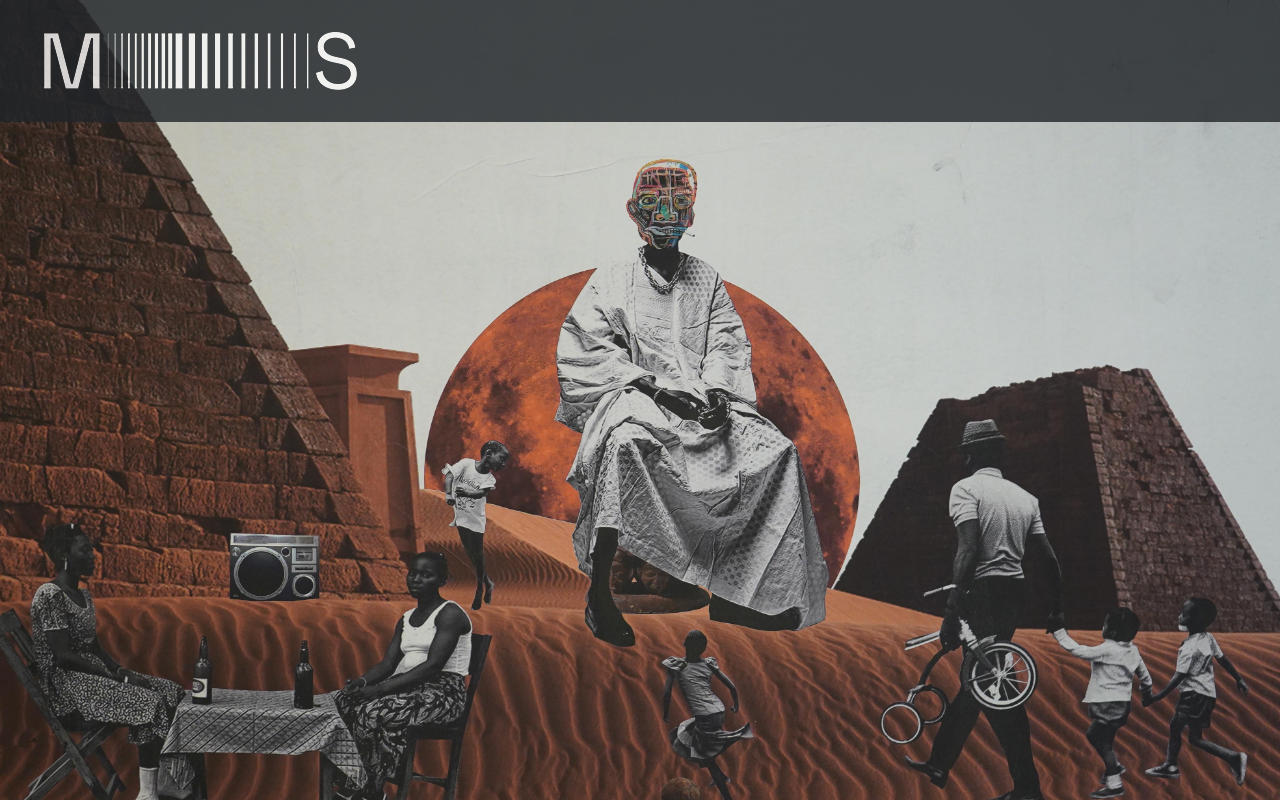
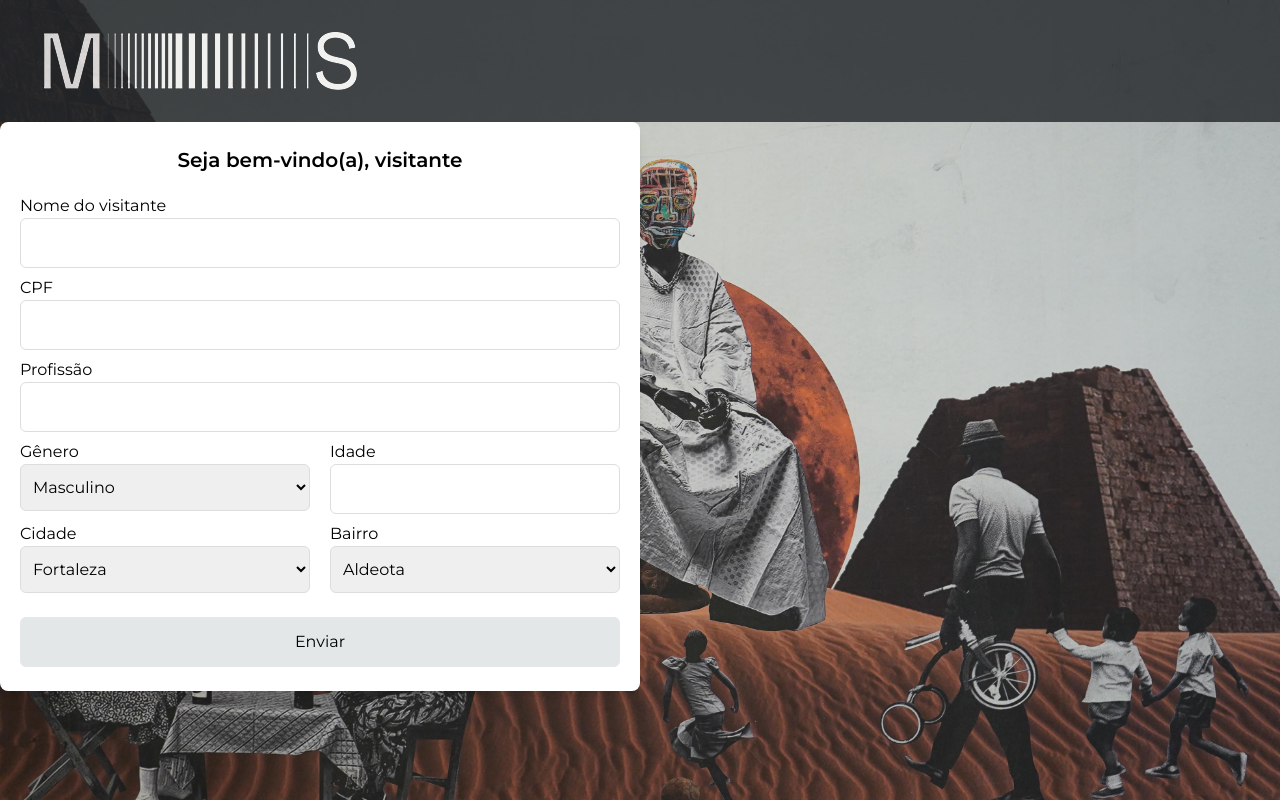
Before and after one commit to ajuteixeira/museu-registro-visitantes, a React (Vite) app: page / in a window 1280 px wide. Built offline with nearby package versions, Linux system fonts and the light colour scheme.

Commit message:
criação do FormularioVisitante

```diff
--- /dev/null
+++ b/src/components/FormularioVisitante.jsx
@@ -0,0 +1,90 @@
+export default function FormularioVisitante() {
+  return (
+    <>
+      <form
+        action=""
+        className="w-full lg:w-1/2 px-5 py-6 flex flex-col items-start justify-center gap-2 rounded-lg shadow-lg bg-white"
+      >
+        <h2 className="w-full mb-3 text-center text-xl font-semibold">
+          Seja bem-vindo(a), visitante
+        </h2>
+        <div className="w-full flex flex-col">
+          <label htmlFor="nome">Nome do visitante</label>
+          <input
+            className="px-2 py-3 rounded-md border border-[#ddd]"
+            type="text"
+            name="nome"
+            id="nome"
+          />
+        </div>
+        <div className="w-full flex flex-col">
+          <label htmlFor="cpf">CPF</label>
+          <input
+            className="px-2 py-3 rounded-md border border-[#ddd]"
+            type="number"
+            name="cpf"
+            id="cpf"
+          />
+        </div>
+        <div className="w-full flex flex-col">
+          <label htmlFor="profissao">Profissão</label>
+          <input
+            className="px-2 py-3 rounded-md border border-[#ddd]"
+            type="text"
+            name="profissao"
+            id="profissao"
+          />
+        </div>
+        <div className="w-full flex justify-between gap-5">
+          <div className="w-full flex flex-col">
+            <label htmlFor="genero">Gênero</label>
+            <select
+              className="px-2 py-3 rounded-md border border-[#ddd]"
+              name="genero"
+              id="genero"
+            >
+              <option value="masculino">Masculino</option>
+              <option value="feminino">Feminino</option>
+            </select>
+          </div>
+          <div className="w-full flex flex-col">
+            <label htmlFor="idade">Idade</label>
+            <input
+              className="px-2 py-3 rounded-md border border-[#ddd]"
+              type="number"
+              name="idade"
+              id="idade"
+            />
+          </div>
+        </div>
+        <div className="w-full flex justify-between gap-5">
+          <div className="w-full flex flex-col">
+            <label htmlFor="cidade">Cidade</label>
+            <select
+              className="px-2 py-3 rounded-md border border-[#ddd]"
+              name="cidade"
+              id="cidade"
+            >
+              <option value="fortaleza">Fortaleza</option>
+            </select>
+          </div>
+          <div className="w-full flex flex-col">
+            <label htmlFor="bairro">Bairro</label>
+            <select
+              className="px-2 py-3 rounded-md border border-[#ddd]"
+              name="bairro"
+              id="bairro"
+            >
+              <option value="aldeota">Aldeota</option>
+            </select>
+          </div>
+        </div>
+        <input
+          className="w-full p-3 mt-4 rounded-md border cursor-pointer bg-[#e3e7e8]"
+          type="button"
+          value="Enviar"
+        />
+      </form>
+    </>
+  );
+}
--- a/src/index.css
+++ b/src/index.css
@@ -1,3 +1,9 @@
+@import url('https://fonts.googleapis.com/css2?family=Montserrat:wght@200;300;400;600&display=swap');
+
 @tailwind base;
 @tailwind components;
 @tailwind utilities;
+
+* {
+  font-family: 'Montserrat', sans-serif;
+}
--- a/src/pages/RegistroVisitante.jsx
+++ b/src/pages/RegistroVisitante.jsx
@@ -1,3 +1,4 @@
+import FormularioVisitante from "../components/FormularioVisitante";
 import Header from "../components/Header";
 
 export default function RegistroVisitante() {
@@ -5,6 +6,7 @@ export default function RegistroVisitante() {
     <>
       <section className="h-screen bg-center bg-cover bg-[url('./assets/images/bg.jpg')]">
         <Header />
+        <FormularioVisitante />
       </section>
     </>
   );
```
